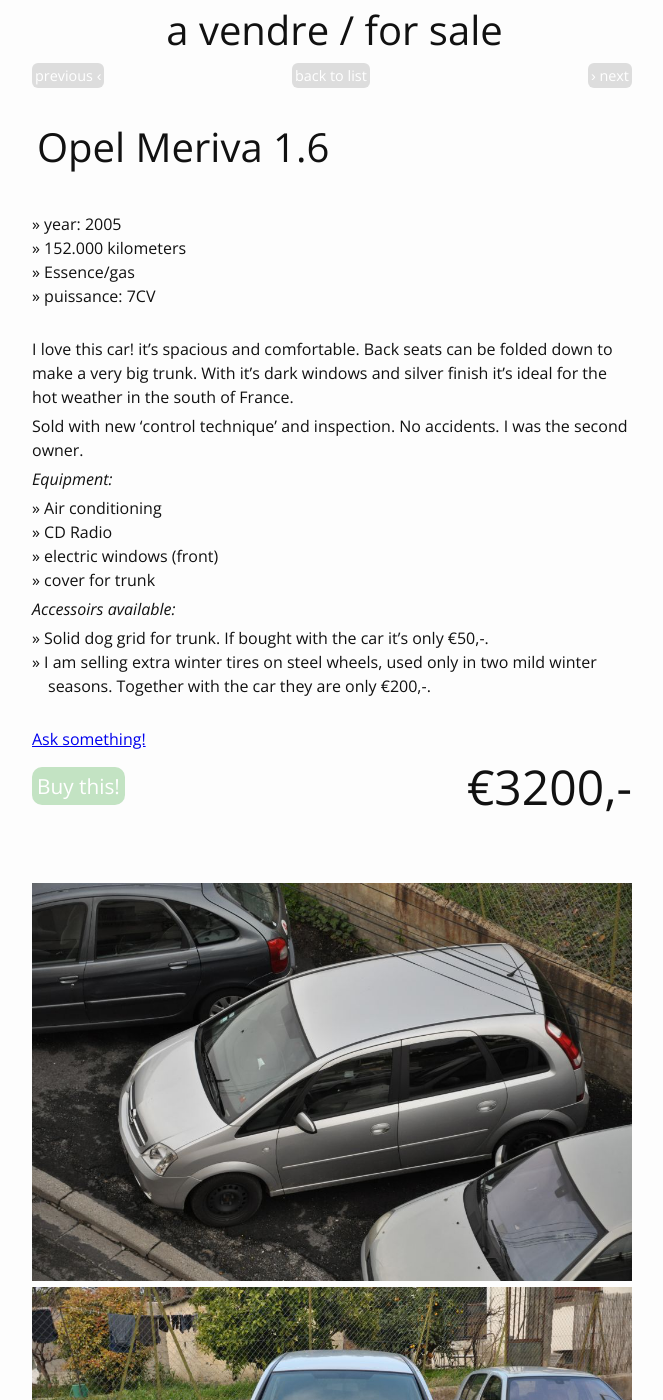
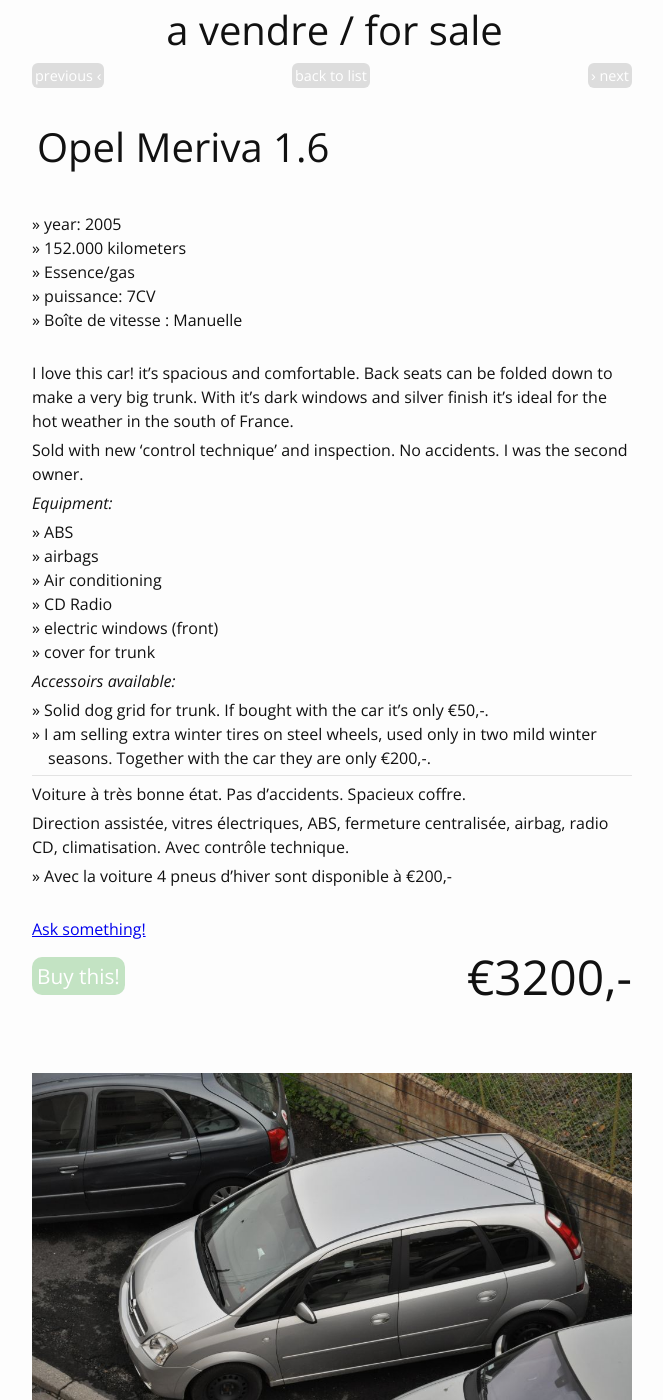
Before and after one commit to fdschneider/jekyll-garagesale, a Jekyll site: the page built from _posts/2015-02-21-car.md, in a window 1280 px wide and 1400 px high. Shown: the whole window, without its empty margins (308-971 px from the left). Built offline with Jekyll 4.4.1, drawn with Linux system fonts in a browser that asks for light colours.

Commit message:
car french description

```diff
--- a/_posts/2015-02-21-car.md
+++ b/_posts/2015-02-21-car.md
@@ -7,6 +7,8 @@
 - '152.000 kilometers'
 - 'Essence/gas'
 - 'puissance: 7CV'
+- 'Boîte de vitesse : Manuelle'
+
 categories:
 - car
 images:
@@ -21,9 +23,10 @@
 
 Sold with new 'control technique' and inspection. No accidents. I was the second owner.
 
-
 *Equipment:*
 
+- ABS
+- airbags
 - Air conditioning
 - CD Radio
 - electric windows (front)
@@ -33,3 +36,12 @@
 
 - Solid dog grid for trunk. If bought with the car it's only €50,-.
 - I am selling extra winter tires on steel wheels, used only in two mild winter seasons. Together with the car they are only €200,-.
+
+
+---
+
+Voiture à très bonne état. Pas d’accidents. Spacieux coffre.
+
+Direction assistée, vitres électriques, ABS, fermeture centralisée, airbag, radio CD, climatisation.  Avec contrôle technique.
+
+- Avec la voiture 4 pneus d’hiver sont disponible à €200,-
```
